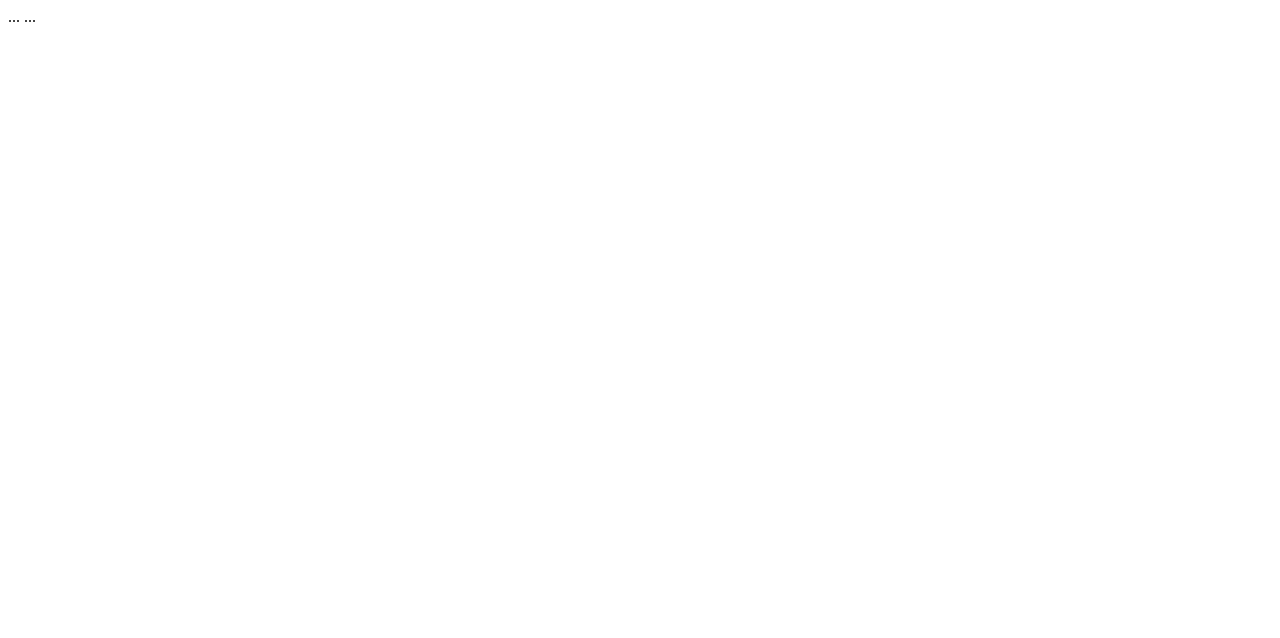
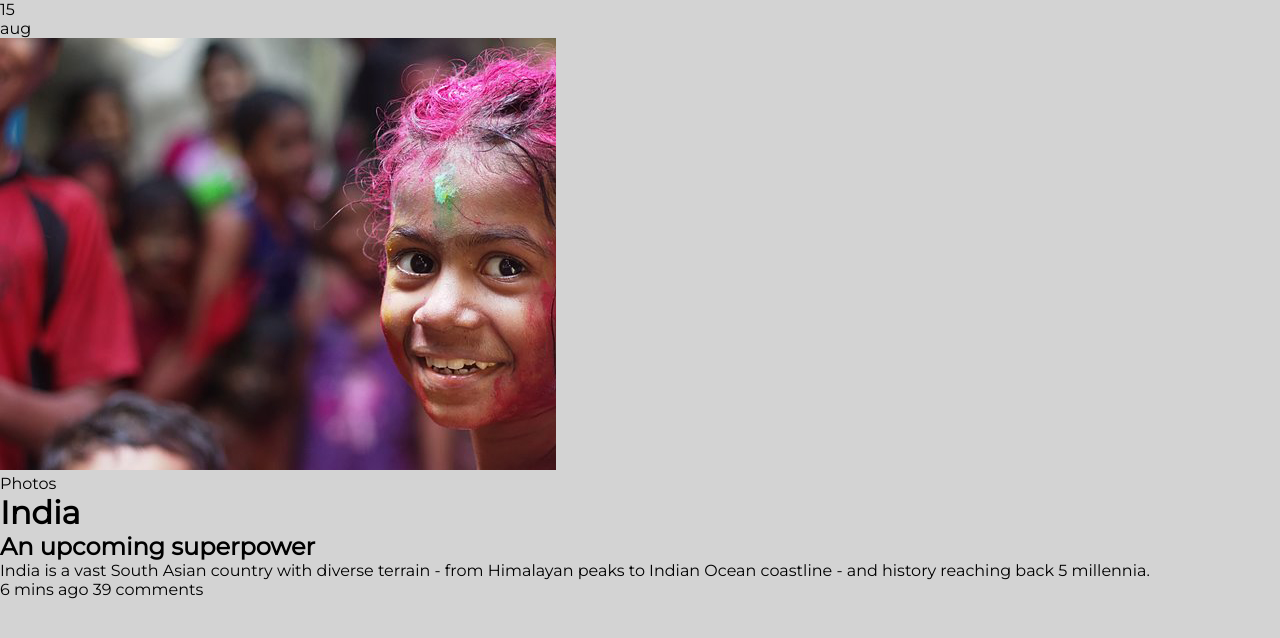
Before and after one commit to AdrienCallewaert/learning-sass, a plain HTML site: page index.html in a window 1280 px wide. Drawn offline with Linux system fonts and the light colour scheme.

Commit message:
up boulot india en sass (WIP)

```diff
--- /dev/null
+++ b/assets/sass/style.scss
@@ -0,0 +1,12 @@
+
+@import url('https://fonts.googleapis.com/css2?family=Montserrat&family=Open+Sans&display=swap');
+* {
+    margin: 0;
+    padding: 0px;
+    box-sizing: border-box;
+}
+
+body {
+    font-family: 'Montserrat', sans-serif;
+    background-color: lightgrey;
+}
--- a/index.html
+++ b/index.html
@@ -1,14 +1,36 @@
-<!doctype html>
-<html lang="fr">
+<!DOCTYPE html>
+<html lang="en">
+
 <head>
-  <meta charset="utf-8">
-  <title>Titre de la page</title>
-  <link rel="stylesheet" href="asset/style.css">
-   <!--   <script src="script.js"></script>   -->
+    <meta charset="UTF-8">
+    <meta name="viewport" content="width=device-width, initial-scale=1.0">
+    <link rel="stylesheet" href="assets/style.css" />
+    <title>sassExo_INDIA</title>
 </head>
-<body>
-  ...
-  <!-- Le reste du contenu -->
-  ...
+
+<body class="body">
+    <div class="img">
+        <div class="rond_date">
+            <p class="jour">15</p>
+            <p class="mois">aug</p>
+        </div>
+        <img src='assets/img/india.jpg' alt='jeune fille india' />
+    </div>
+    <div class="article">
+        <div class="encart_photos">
+            <p>Photos</p>
+        </div>
+        <h1>India</h1>
+        <h2>An upcoming superpower</h2>
+        <p> India is a vast South Asian country with diverse terrain - from Himalayan peaks to Indian Ocean coastline - and history reaching back 5 millennia.</p>
+    </div>
+    <div class="info_article">
+        <!--insertion d'une image horloge-->
+        <i class="fal fa-clock fa-1x"></i> 6 mins ago
+        <!--insertion d'une image commentaires-->
+        <i class="fas fa-comments fa-1x"></i> 39 comments
+    </div>
+
 </body>
+
 </html>
```
Also changed, not shown: assets/img/india.jpg (added), assets/style.css (added), 5 other files.
